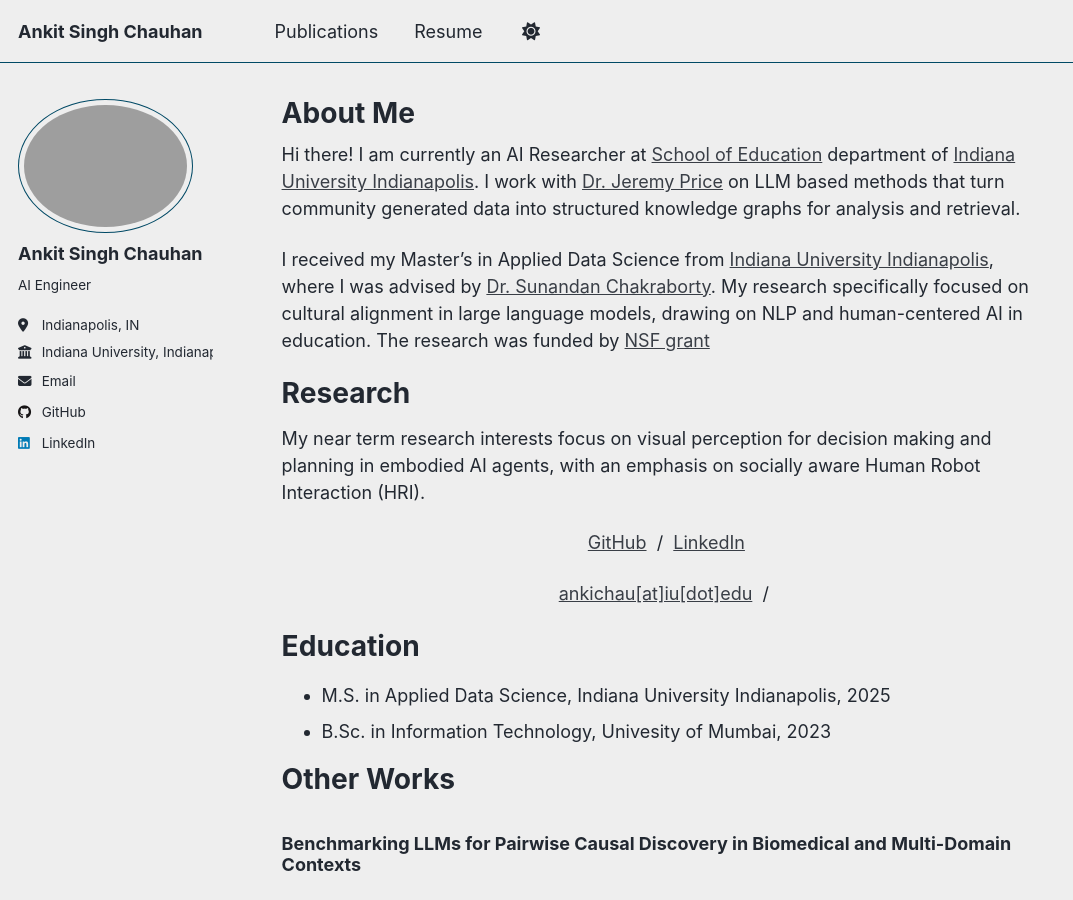
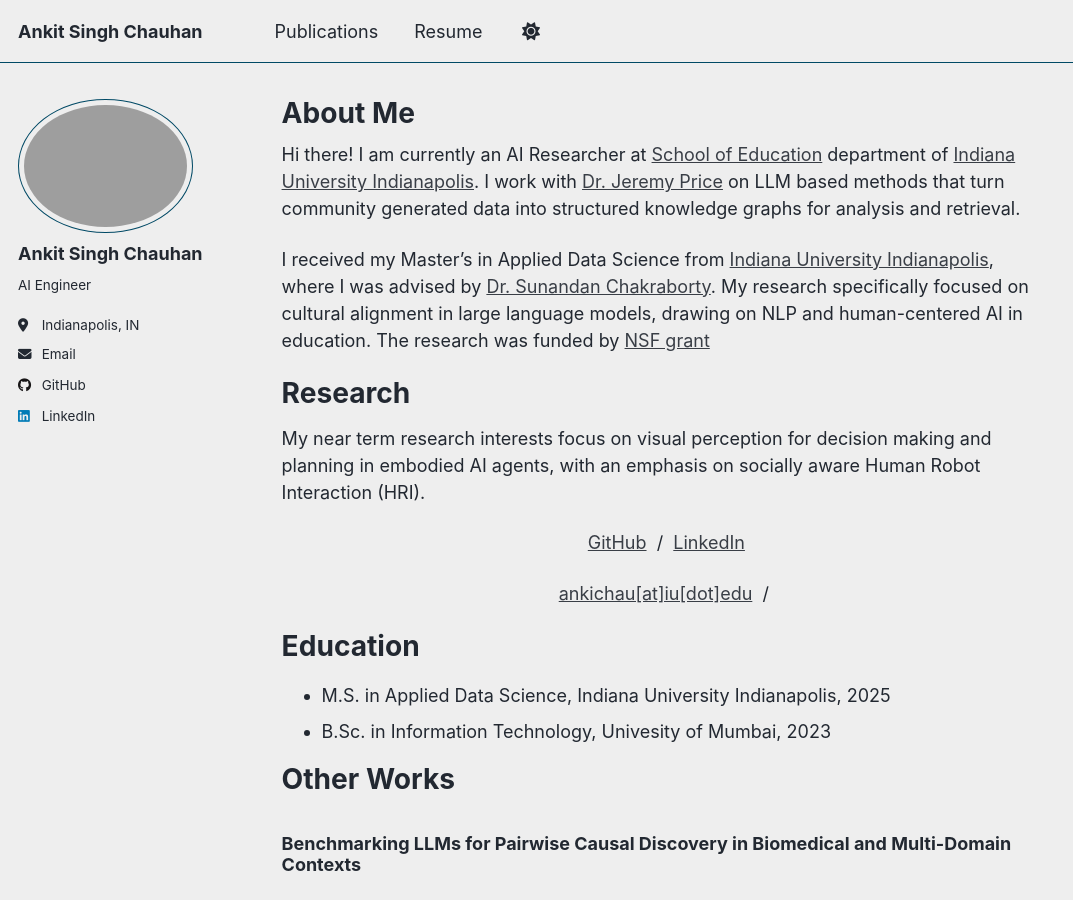
Before and after one commit to anchauha/anchauha.github.io, a Jekyll site: the page built from _pages/about.md, in a window 1280 px wide and 900 px high. Shown: the whole window, without its empty margins (0-1073 px from the left). Built offline with Jekyll 4.4.1, drawn with Linux system fonts in a browser that asks for light colours; a script that is not in the unit is left out; part of the change alters nothing that is shown.

Commit message:
Comment out employer, uri, and publication categories
Comment out employer and uri fields, and publication categories.

```diff
--- a/_config.yml
+++ b/_config.yml
@@ -28,8 +28,8 @@ author:
   pronouns         : # example: "she/her"
   bio              : "AI Engineer"
   location         : "Indianapolis, IN"
-  employer         : "Indiana University, Indianapolis"
-  uri              : # URL
+  # employer         : "Indiana University, Indianapolis"
+  # uri              : # URL
   email            : "ankichau.1718@gmail.com"
 
   # Repositories and software development
@@ -39,13 +39,13 @@ author:
   linkedin         : "chauhan-aankit"
 
 # Publication Category - The following the list of publication categories and their headings
-publication_category:
-  books:
-    title: 'Books'
-  manuscripts:
-    title: 'Journal Articles'
-  conferences:
-    title: 'Conference Papers'
+# publication_category:
+#   books:
+#     title: 'Books'
+#   manuscripts:
+#     title: 'Journal Articles'
+#   conferences:
+#     title: 'Conference Papers'
 
 # Site Settings
 teaser                   :  # filename of teaser fallback teaser image placed in /images/ for social media previews
@@ -182,7 +182,7 @@ collections:
     permalink: /:collection/:path/
   publications:
     output: true
-    permalink: /publication/:title/
+    permalink: /:collection/:path/
   portfolio:
     output: true
     permalink: /:collection/:path/
```
